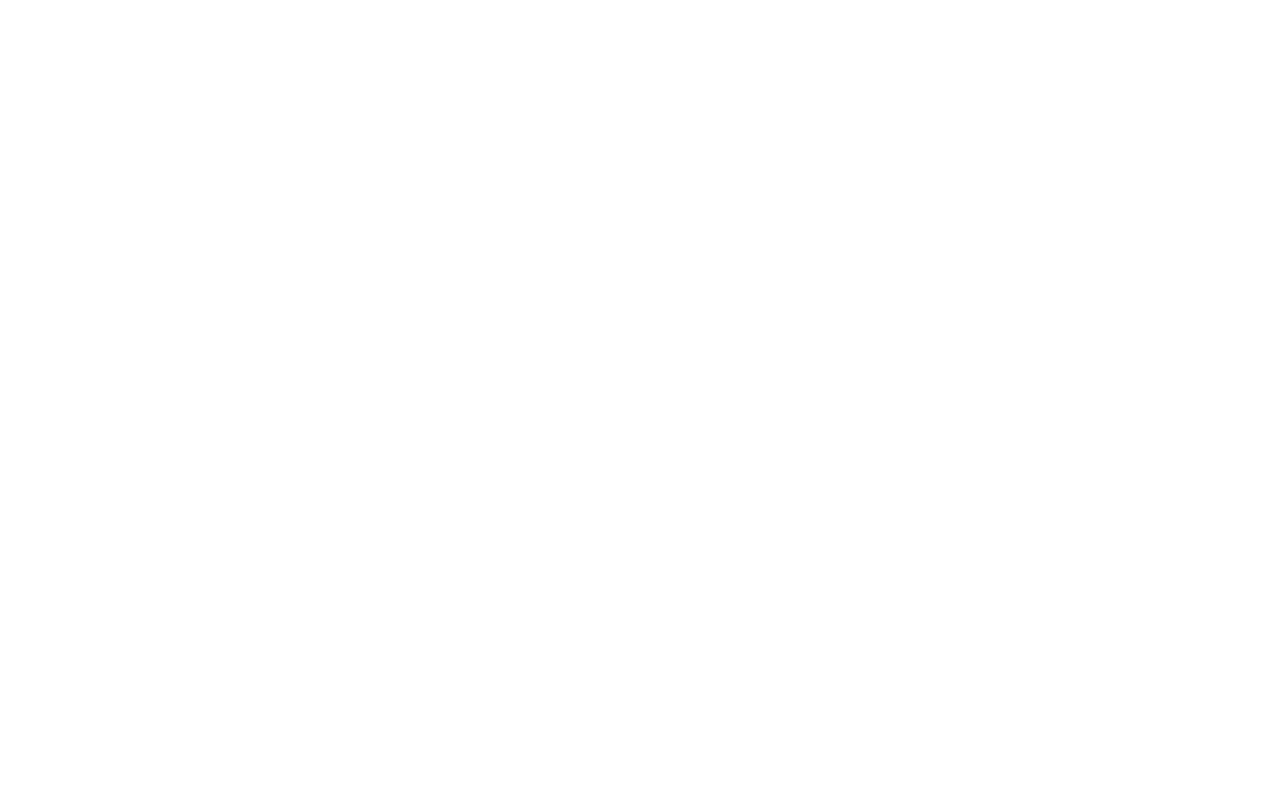
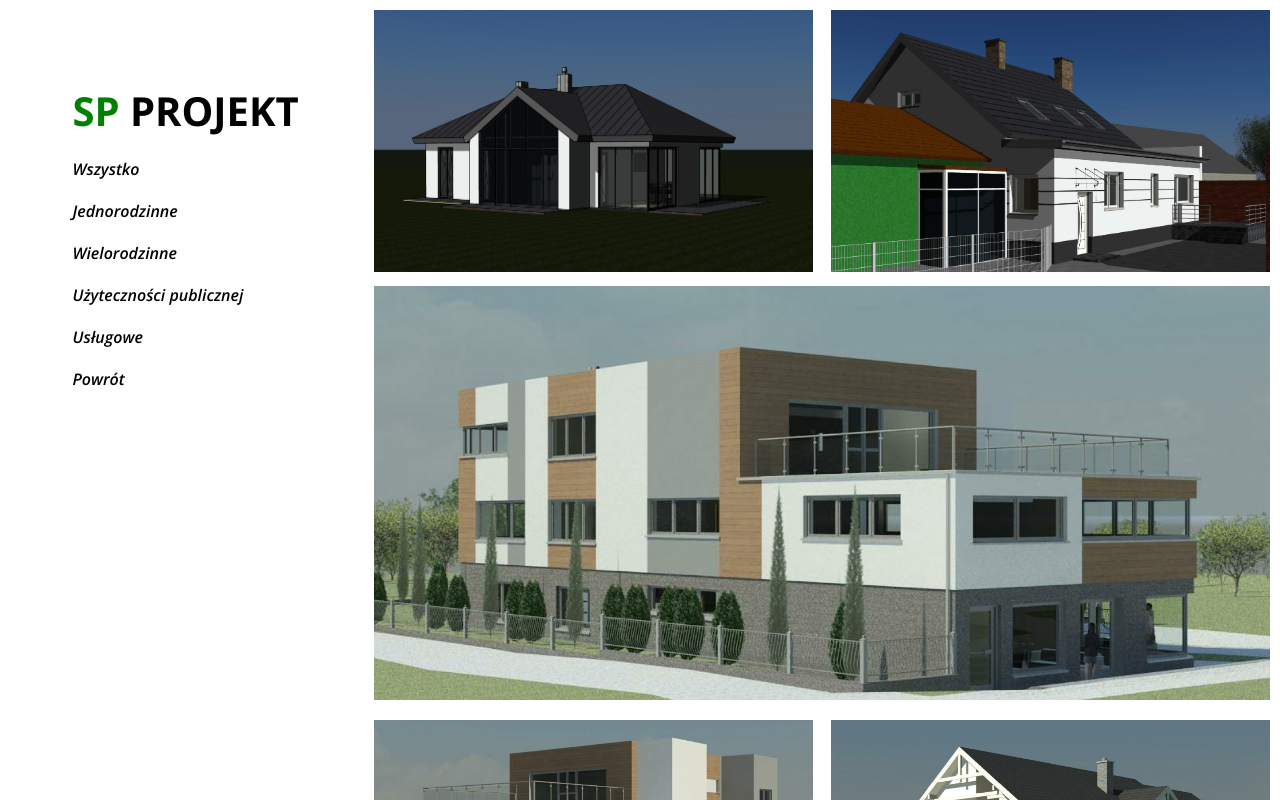
Before and after one commit to GrzeskoByte/SP-project-2022, a React (Create React App) app in the folder my-app/: page /gallery in a window 1280 px wide. Before the commit this address had no page. Shown: the top 800 px of the page. Built offline with nearby package versions, Linux system fonts and the light colour scheme.

Commit message:
add gallery component and add new route to app

```diff
--- a/my-app/public/index.html
+++ b/my-app/public/index.html
@@ -10,34 +10,13 @@
       content="Web site created using create-react-app"
     />
     <link rel="apple-touch-icon" href="%PUBLIC_URL%/logo192.png" />
-    <!--
-      manifest.json provides metadata used when your web app is installed on a
-      user's mobile device or desktop. See https://developers.google.com/web/fundamentals/web-app-manifest/
-    -->
+
     <link rel="manifest" href="%PUBLIC_URL%/manifest.json" />
-    <!--
-      Notice the use of %PUBLIC_URL% in the tags above.
-      It will be replaced with the URL of the `public` folder during the build.
-      Only files inside the `public` folder can be referenced from the HTML.
 
-      Unlike "/favicon.ico" or "favicon.ico", "%PUBLIC_URL%/favicon.ico" will
-      work correctly both with client-side routing and a non-root public URL.
-      Learn how to configure a non-root public URL by running `npm run build`.
-    -->
-    <title>React App</title>
+    <title>SP projekt</title>
   </head>
   <body>
     <noscript>You need to enable JavaScript to run this app.</noscript>
     <div id="root"></div>
-    <!--
-      This HTML file is a template.
-      If you open it directly in the browser, you will see an empty page.
-
-      You can add webfonts, meta tags, or analytics to this file.
-      The build step will place the bundled scripts into the <body> tag.
-
-      To begin the development, run `npm start` or `yarn start`.
-      To create a production bundle, use `npm run build` or `yarn build`.
-    -->
   </body>
 </html>
--- a/my-app/src/App.js
+++ b/my-app/src/App.js
@@ -4,6 +4,7 @@
 import AboutUs from "./components/aboutUs/AboutUs.jsx";
 import Tech from "./components/technologies/Tech.jsx";
 import Footer from "./components/footer/Footer.jsx";
+import Gallery from "./components/gallery/Gallery.jsx";
 
 import { Route, Routes } from "react-router-dom";
 
@@ -13,6 +14,7 @@
   return (
     <Routes>
       <Route path="/" element={<AppOnDefaultPath />}></Route>
+      <Route path="/gallery" element={<Gallery />}></Route>
     </Routes>
   );
 };
--- a/my-app/src/App.scss
+++ b/my-app/src/App.scss
@@ -15,7 +15,9 @@
   font-family: "Open Sans", arial, sans-serif;
   overflow-x: hidden;
 }
-
+h1 {
+  font-size: 2.5rem;
+}
 h2 {
   font-size: 2.2rem;
   font-style: normal;
--- a/my-app/src/components/Offer/offer.styled.js
+++ b/my-app/src/components/Offer/offer.styled.js
@@ -7,6 +7,7 @@
   background-color: royalblue;
   min-width: 1200px;
   @media (max-width: 812px) {
+    height: 50vh;
     grid-template-areas: "A";
     min-width: 375px;
   }
--- a/my-app/src/components/aboutUs/aboutUs.styled.js
+++ b/my-app/src/components/aboutUs/aboutUs.styled.js
@@ -4,26 +4,29 @@
 
 export const StyledAboutUs = styled.section`
   display: grid;
-  grid-template-areas: "A B";
-  height: 50vh;
+  grid-template-columns: repeat(2, 1fr);
+  grid-auto-rows: minmax(100px, auto);
   background-color: royalblue;
-  min-width: 1200px;
 
   & > .firstOfferSec {
-    width: 50vw;
-    grid-area: A;
+    grid-column: 1;
+    grid-row: 1/6;
     background: url(${img});
     background-repeat: no-repeat;
     background-size: cover;
     background-position: center;
+    @media (max-width: 1200px) {
+      grid-column: 0;
+    }
   }
 
   & > .secondOfferSec {
+    grid-column: 2;
+    grid-row: 1/6;
     display: flex;
     flex-direction: column;
     justify-content: center;
-    align-items: center;
-    grid-area: B;
+    align-items: flex-start;
     background-color: white;
     text-align: left;
     & > p {
@@ -32,8 +35,21 @@
       font-size: 15px;
       font-style: italic;
     }
-    & > p > h2 {
+    & > h2 {
+      margin-left: 10%;
       margin-bottom: 5px;
+    }
+    @media (max-width: 1200px) {
+      grid-column: 1/3;
+      grid-row: 1/6;
+      text-align: center;
+      align-items: center;
+      min-width: 350px;
+      background-color: #222;
+      color: whitesmoke;
+      & > h2 {
+        margin-left: 0;
+      }
     }
   }
 `;
--- a/my-app/src/components/footer/footer.styled.js
+++ b/my-app/src/components/footer/footer.styled.js
@@ -6,6 +6,7 @@
   grid-gap: 20px;
   grid-auto-rows: minmax(100px, auto);
   height: 15vh;
+  min-width: 550px;
   background-color: black;
 
   & > div > ul {
@@ -30,6 +31,7 @@
     align-items: center;
     grid-column: 1;
     grid-row: 1;
+    padding: 0 15px;
   }
   & > .links {
     display: flex;
@@ -38,5 +40,22 @@
     align-items: center;
     grid-column: 2;
     grid-row: 1;
+    padding: 0 15px;
+  }
+
+  @media (max-width: 500px) {
+    grid-gap: 0px;
+    & > .contact {
+      align-items: flex-start;
+      margin: 0 auto;
+      grid-column: 1;
+      grid-row: 1;
+    }
+    & > .links {
+      align-items: flex-start;
+      grid-column: 1/3;
+      grid-row: 2;
+      background-color: black;
+    }
   }
 `;
--- /dev/null
+++ b/my-app/src/components/gallery/Gallery.jsx
@@ -0,0 +1,87 @@
+import React from "react";
+
+import { NavLink } from "react-router-dom";
+
+import {
+  StyledGallery,
+  ImagesContainer,
+  GalleryContainer,
+  GalleryMenu,
+} from "./gallery.styled.js";
+
+function importAll(r) {
+  return r.keys().map(r);
+}
+
+const Gallery = () => {
+  let galleryItems = [];
+
+  const images = importAll(
+    require.context("../../images", false, /\.(png|jpe?g|svg)$/)
+  );
+
+  for (let i = 0; i < images.length; i = i + 3) {
+    galleryItems.push(
+      <GalleryItem images={[images[i], images[i + 1], images[i + 2]]} key={i} />
+    );
+  }
+
+  return (
+    <GalleryContainer>
+      <Menu />
+      <StyledGallery>
+        {galleryItems.map((item) => {
+          return item;
+        })}
+      </StyledGallery>
+    </GalleryContainer>
+  );
+};
+
+const Menu = () => {
+  return (
+    <GalleryMenu>
+      <nav>
+        <ul>
+          <li>
+            <h1>
+              <span>SP</span> PROJEKT
+            </h1>
+          </li>
+          <li>
+            <NavLink to="/">Wszystko</NavLink>
+          </li>
+          <li>
+            <NavLink to="/">Jednorodzinne</NavLink>
+          </li>
+          <li>
+            <NavLink to="/">Wielorodzinne</NavLink>
+          </li>
+          <li>
+            <NavLink to="/">Użyteczności publicznej</NavLink>
+          </li>
+          <li>
+            <NavLink to="/">Usługowe</NavLink>
+          </li>
+
+          <li>
+            <NavLink to="/">Powrót</NavLink>
+          </li>
+        </ul>
+      </nav>
+    </GalleryMenu>
+  );
+};
+
+const GalleryItem = (props) => {
+  const { images } = props;
+  return (
+    <ImagesContainer>
+      <img src={images[0]} alt="galleryImage" />
+      <img src={images[1]} alt="galleryImage" />
+      <img src={images[2]} alt="galleryImage" />
+    </ImagesContainer>
+  );
+};
+
+export default Gallery;
--- /dev/null
+++ b/my-app/src/components/gallery/gallery.styled.js
@@ -0,0 +1,130 @@
+import styled from "styled-components";
+
+export const StyledGallery = styled.section`
+  display: flex;
+  flex-direction: column;
+  justify-content: center;
+  align-items: center;
+  width: 70vw;
+  min-width: 250px;
+  @media (max-width: 900px) {
+    width: 100vw;
+  }
+`;
+
+export const ImagesContainer = styled.div`
+  display: grid;
+  grid-template-columns: repeat(3, 1fr);
+  grid-auto-rows: minmax(100px, auto);
+  grid-gap: 2%;
+  width: 100%;
+  margin: 10px 0;
+  transform: translateX(-10px);
+  & > * {
+    width: 100%;
+    height: 100%;
+    cursor: pointer;
+  }
+
+  & > img:nth-of-type(1) {
+    grid-column: 1;
+  }
+  & > img:nth-of-type(2) {
+    grid-column: 2;
+  }
+  & > img:nth-of-type(3) {
+    grid-column: 3;
+  }
+
+  @media (max-width: 1400px) {
+    grid-template-columns: repeat(4, 1fr);
+
+    & > img:nth-of-type(1) {
+      grid-column: 1/3;
+    }
+    & > img:nth-of-type(2) {
+      grid-column: 3/5;
+    }
+    & > img:nth-of-type(3) {
+      grid-column: 1/5;
+    }
+  }
+  @media (max-width: 800px) {
+    grid-template-columns: repeat(1, 1fr);
+
+    & > img:nth-of-type(1) {
+      grid-column: 1;
+    }
+    & > img:nth-of-type(2) {
+      grid-column: 1;
+    }
+    & > img:nth-of-type(3) {
+      grid-column: 1;
+    }
+  }
+
+  @media (max-width: 900px) {
+    width: 95%;
+  }
+`;
+
+export const GalleryContainer = styled.section`
+  display: flex;
+  justify-content: flex-end;
+  align-items: center;
+  width: 100vw;
+`;
+export const GalleryMenu = styled.aside`
+  position: fixed;
+  top: 0;
+  left: 0;
+  height: 100vh;
+  width: 29vw;
+  display: flex;
+  flex-direction: column;
+  justify-content: flex-start;
+  align-items: center;
+  text-align: left;
+  padding: 0 15px;
+
+  & > h1 {
+    & > span {
+      color: green;
+    }
+  }
+
+  & nav > ul {
+    display: flex;
+    flex-direction: column;
+    justify-content: flex-end;
+    align-items: flex-start;
+    list-style: none;
+    height: 50vh;
+    & > li {
+      font-size: 16px;
+      font-style: italic;
+      font-weight: bold;
+      margin: 10px 0;
+      cursor: pointer;
+    }
+    & > li:hover {
+      & > a {
+        color: green;
+      }
+    }
+    & > li > a {
+      color: black;
+      text-decoration: none;
+    }
+    & > li > h1 {
+      font-style: normal;
+      & > span {
+        color: green;
+      }
+    }
+  }
+
+  @media (max-width: 900px) {
+    display: none;
+  }
+`;
--- a/my-app/src/components/nav/Nav.jsx
+++ b/my-app/src/components/nav/Nav.jsx
@@ -10,7 +10,7 @@
 import { NavLink } from "react-router-dom";
 
 import { FontAwesomeIcon } from "@fortawesome/react-fontawesome";
-import { faBars } from "@fortawesome/free-solid-svg-icons";
+import { faBars, faTimes } from "@fortawesome/free-solid-svg-icons";
 
 const Navigation = () => {
   const [fillDegree, setFillDegree] = useState(0);
@@ -63,10 +63,10 @@
           </NavLink>
         </li>
         <li>
-          <NavLink to="/">O Nas</NavLink>
+          <NavLink to="/">Oferta</NavLink>
         </li>
         <li>
-          <NavLink to="/">Oferta</NavLink>
+          <NavLink to="/">O Nas</NavLink>
         </li>
         <li>
           <NavLink to="/">Technologie</NavLink>
@@ -88,32 +88,44 @@
 
   const handleClick = () => setIsOpen(!isOpen);
 
+  const styles = {
+    fontSize: "20px",
+    cursor: "pointer",
+    zIndex: "5",
+    color: `${isOpen ? "white" : "black"}`,
+    transition: "0.5s",
+  };
+
   return (
     <MobileNavContainer>
       <div>
         <span style={{ color: "green" }}>SP</span> PROJEKT
       </div>
+      {isOpen ? (
+        <FontAwesomeIcon
+          icon={faTimes}
+          style={styles}
+          className="bar"
+          onClick={handleClick}
+        />
+      ) : (
+        <FontAwesomeIcon
+          icon={faBars}
+          style={styles}
+          className="bar"
+          onClick={handleClick}
+        />
+      )}
 
-      <FontAwesomeIcon
-        icon={faBars}
-        style={{
-          fontSize: "20px",
-          cursor: "pointer",
-          zIndex: "5",
-          color: `${isOpen ? "white" : "black"}`,
-        }}
-        className="bar"
-        onClick={handleClick}
-      />
       <AnimateBar levelOfFill={props.fill} />
 
       <StyledMobileNav isOpen={isOpen}>
         <ul>
           <li>
-            <NavLink to="/">O Nas</NavLink>
+            <NavLink to="/">Oferta</NavLink>
           </li>
           <li>
-            <NavLink to="/">Oferta</NavLink>
+            <NavLink to="/">O Nas</NavLink>
           </li>
           <li>
             <NavLink to="/">Technologie</NavLink>
--- a/my-app/src/components/technologies/tech.styled.js
+++ b/my-app/src/components/technologies/tech.styled.js
@@ -4,6 +4,9 @@
   padding: 10px 30px 10px 20px;
   display: grid;
   grid-template-columns: repeat(3, 1fr);
+  @media (max-width: 1100px) {
+    grid-template-columns: repeat(6, 1fr);
+  }
   grid-gap: 20px;
   grid-auto-rows: minmax(100px, auto);
 `;
@@ -47,4 +50,33 @@
     color: white;
     cursor: pointer;
   }
+
+  @media (max-width: 1100px) {
+    grid-column: 1/4;
+
+    &:nth-of-type(2) {
+      grid-column: 4/7;
+    }
+    &:nth-of-type(3) {
+      grid-column: 1/7;
+      grid-row: 5/9;
+    }
+  }
+
+  @media (max-width: 650px) {
+    min-width: 350px;
+    grid-column: 1/7;
+    grid-row: 1/4;
+    &:nth-of-type(2) {
+      grid-column: 1/7;
+      grid-row: 4/7;
+    }
+    &:nth-of-type(3) {
+      grid-column: 1/7;
+      grid-row: 7/10  ;
+    }
+    & > a > button {
+      width: 50vw;
+    }
+  }
 `;
```
